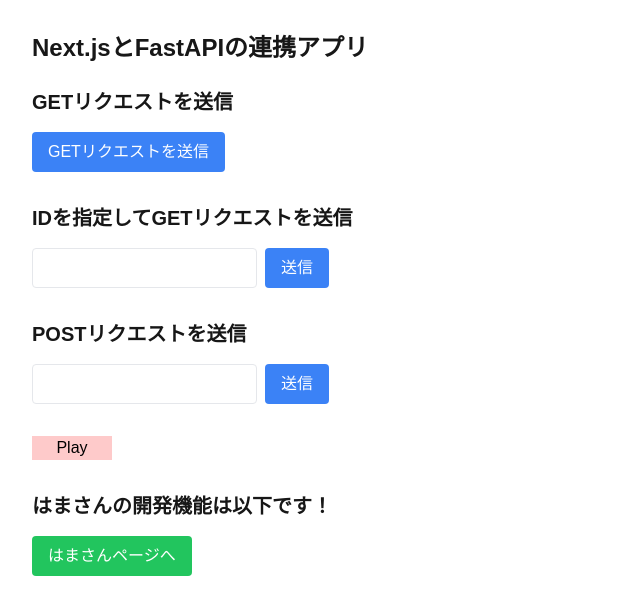
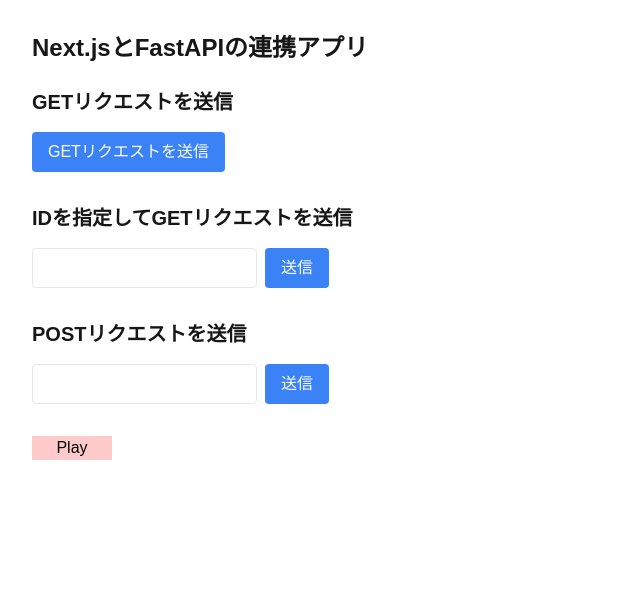
Before and after one commit to yochanchan/LifeCube_front, a Next.js app: page / in a window 1280 px wide. Shown: the top 614 px of the page, without its empty margins (0-640 px from the left). Built offline with nearby package versions, Linux system fonts and the light colour scheme.

Commit message:
Revert "はまさん_frontendのみ実装"

```diff
--- a/src/app/page.jsx
+++ b/src/app/page.jsx
@@ -1,6 +1,6 @@
 'use client';
 import { useState } from 'react';
-import Link from "next/link"; // Linkコンポーネントは既にインポートされています
+import Link from "next/link";
 
 export default function Home() {
   // useStateを使った値（状態）管理
@@ -118,21 +118,6 @@
             </button>
           </Link>
         </section>
-
-        {/*「はまさん」ページへのリンク*/}
-        <section>
-          <h2 className="text-xl font-bold mb-4">はまさんの開発機能は以下です！</h2>
-          <Link href="/test_hama"> {/* /test_hama へ遷移 */}
-            <button
-              className="bg-green-500 hover:bg-green-600 text-white px-4 py-2 rounded"
-              // Tailwind CSS のクラスを既存のボタンに合わせました。
-              // 必要であれば btn btn-neutral w-20 border-0 bg-red-200 text-black hover:text-white のようなクラスも適用可能です
-            >
-              はまさんページへ
-            </button>
-          </Link>
-        </section>
-        {/*ここまで追加（はまさん）*/}
       </div>
     </div>
   );
--- a/src/app/test_hama/hamasan.tsx
+++ b/src/app/test_hama/hamasan.tsx
@@ -13,22 +13,3 @@
 
 
 /* ---------------- UI（htmlっぽい部分） ---------------- */
-
-
-
-import React from 'react';
-
-const HamasanContent: React.FC = () => {
-  return (
-    <div>
-      <p>このページは、はまさんが追加したコンポーネントです。</p>
-      <p>まずfrontendだけ作って多分うまくいったので、これからbackendも含めた機能を作っていくぞ～！</p>
-      <ul>
-        <li>機能1</li>
-        <li>機能2</li>
-      </ul>
-    </div>
-  );
-};
-
-export default HamasanContent;
--- a/src/app/test_hama/page.tsx
+++ /dev/null
@@ -1,24 +0,0 @@
-// src/app/test_hama/page.tsx
-import HamasanComponent from './hamasan';
-
-export default function HamasanFeaturePage() {
-  return (
-    <div>
-      {/* ページ全体のタイトル */}
-      <h1>【はまさんの機能追加ページ】</h1>
-
-      {/* ここに、hamasan.tsx で定義したコンポーネントを表示 */}
-      <HamasanComponent />
-
-      {/* トップページに戻るリンクをボタン風に */}
-      <br />
-      <a
-        href="/"
-        className="bg-blue-500 hover:bg-blue-600 text-white px-4 py-2 rounded inline-block" // ここにクラスを追加
-        style={{ textDecoration: 'none' }} // リンクの下線を消すため
-      >
-        トップページに戻る
-      </a>
-    </div>
-  );
-}
```
Also changed, not shown: 1 other file (tests, documents, lock files or other folders).
